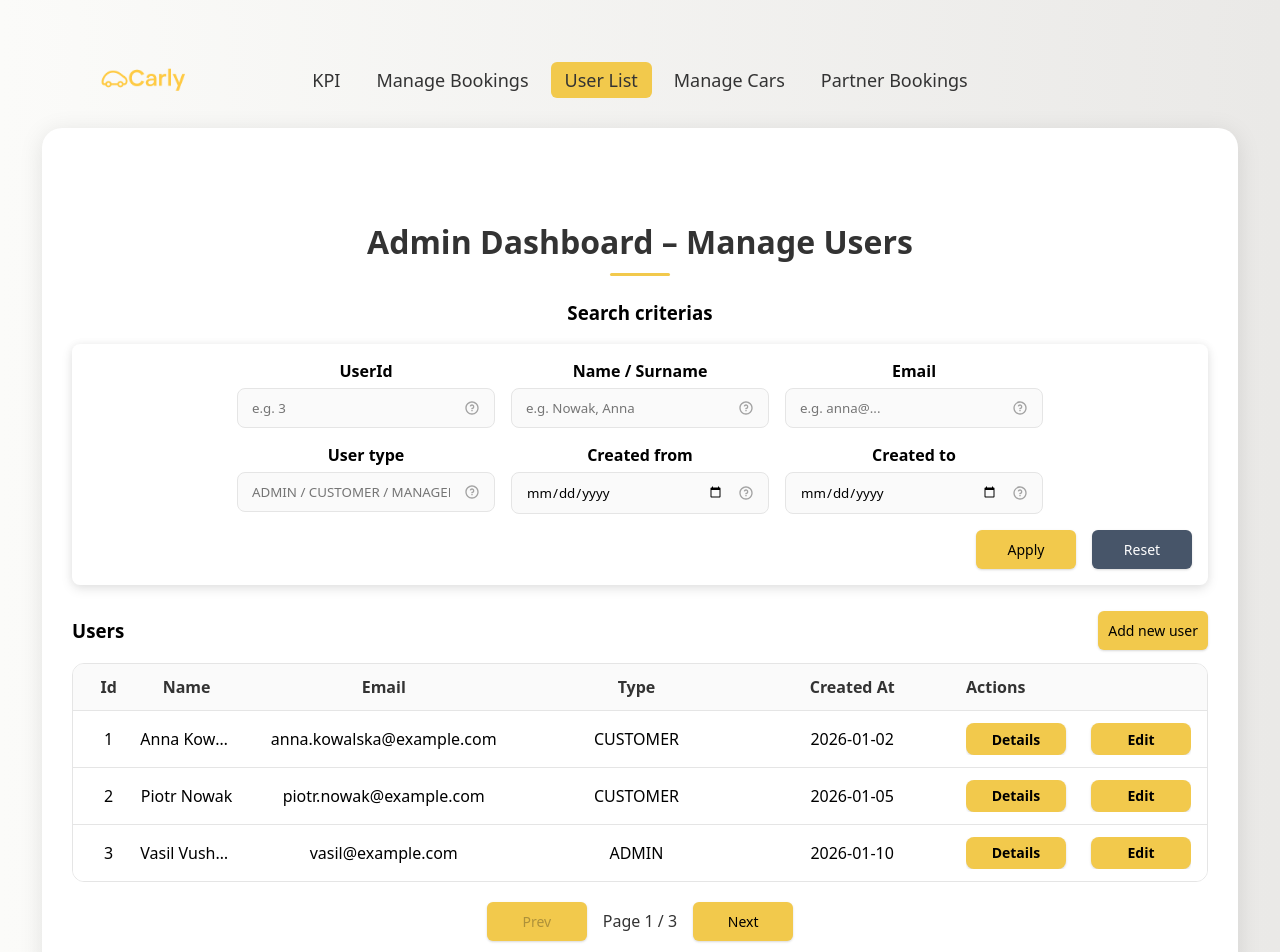
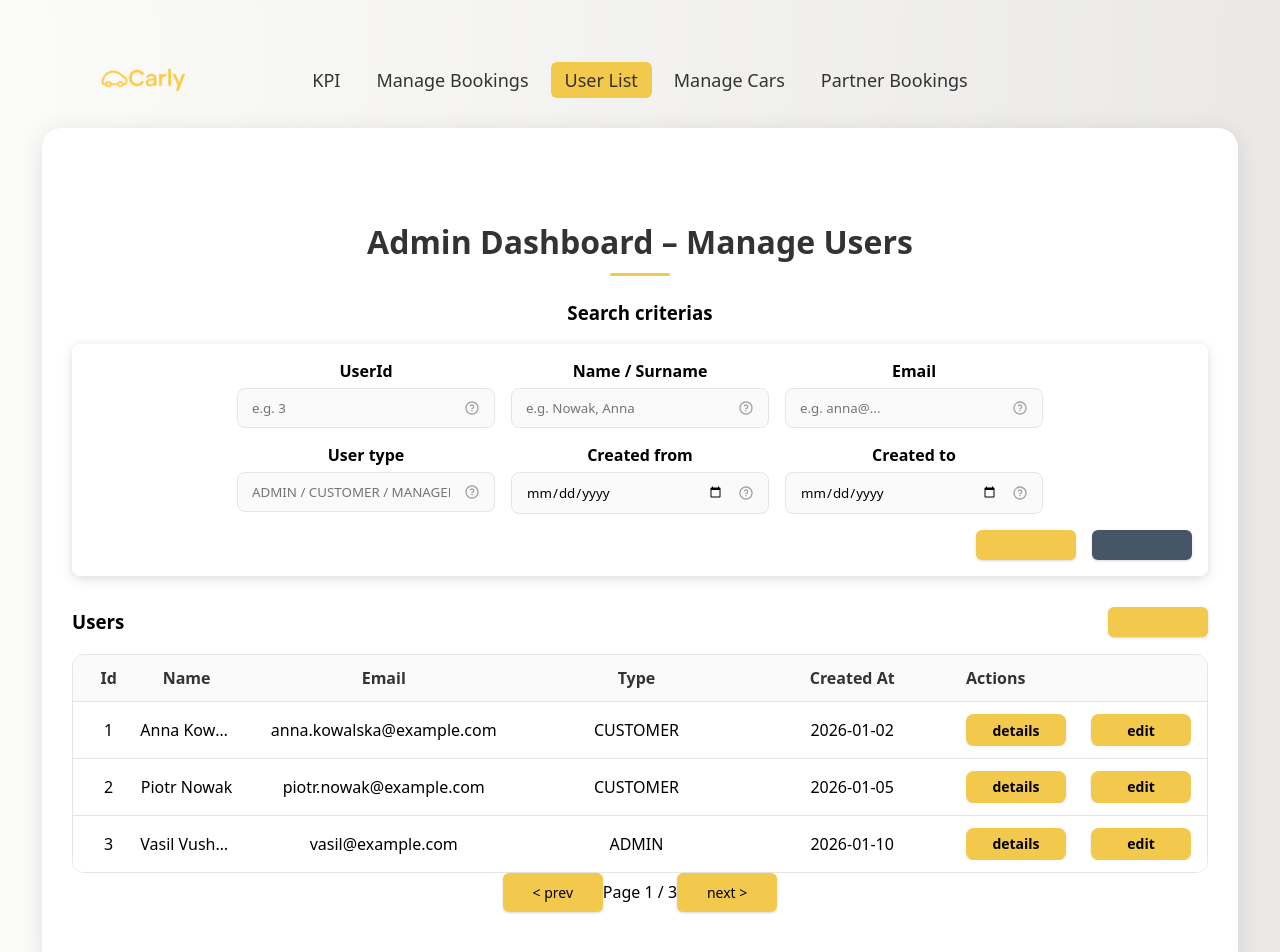
Before and after one commit to vushauv/Carly, a React (Vite) app in the folder web/: page /users in a window 1280 px wide. Shown: the top 952 px of the page. Built offline with nearby package versions, Linux system fonts and the light colour scheme.

Commit message:
feat: all code, redefined button usage for pagination component, considered to be changed for adding handlers

```diff
--- a/web/src/components/Button/Button.tsx
+++ b/web/src/components/Button/Button.tsx
@@ -3,26 +3,23 @@ import styles from "./Button.module.css";
 import type { ButtonHTMLAttributes } from "react";
 
 export interface ButtonProps extends ButtonHTMLAttributes<HTMLButtonElement> {
-  children: string;
+  label: string;
   color?: "primary" | "secondary";
 }
 
 const Button = ({
-  children,
+  label,
   className,
   color = "primary",
-  ...props
 }: ButtonProps) => {
-  //...props to pass any other button attributes like onClick, disabled, etc.
   return (
     <button
       className={cn(styles.button, className, {
         [styles.primary]: color === "primary",
         [styles.secondary]: color === "secondary",
       })}
-      {...props}
     >
-      {children}
+      {label}
     </button>
   );
 };
--- a/web/src/components/DataTable/DataTable.tsx
+++ b/web/src/components/DataTable/DataTable.tsx
@@ -78,6 +78,7 @@ export default function DataTable<T>({
                   key={a.id}
                   disabled={a.isDisabled?.(row)}
                   onClick={() => a.onClick(row)}
+                  label={a.id}
                 >
                   {a.label}
                 </Button>
--- /dev/null
+++ b/web/src/components/Pagination/Pagination.tsx
@@ -0,0 +1,54 @@
+import React from "react";
+import Button from "../Button/Button.tsx";
+import styles from "./Pagination.module.css";
+
+type PaginationProps = {
+  currentPage: number;          // 1-based
+  totalPages: number;           // >= 1
+
+  onPrev: () => void;
+  onNext: () => void;
+
+  // Optional extras
+  className?: string;
+  disabled?: boolean;           // disable whole pagination
+  showPageInfo?: boolean;       // default true
+  prevLabel?: React.ReactNode;  // default "Prev"
+  nextLabel?: React.ReactNode;  // default "Next"
+};
+
+export default function Pagination({
+  currentPage,
+  totalPages,
+  onPrev,
+  onNext,
+  className,
+  disabled = false,
+  showPageInfo = true,
+  prevLabel = "Prev",
+  nextLabel = "Next",
+}: PaginationProps) {
+  const safeTotal = Math.max(1, totalPages);
+  const safeCurrent = Math.min(Math.max(1, currentPage), safeTotal);
+
+  const prevDisabled = disabled || safeCurrent <= 1;
+  const nextDisabled = disabled || safeCurrent >= safeTotal;
+
+  return (
+    <div className={`${styles.pagination} ${className ?? ""}`}>
+      <Button disabled={prevDisabled} onClick={onPrev} label="< prev">
+        {prevLabel}
+      </Button>
+
+      {showPageInfo && (
+        <span className={styles.pageInfo}>
+          Page {safeCurrent} / {safeTotal}
+        </span>
+      )}
+
+      <Button disabled={nextDisabled} onClick={onNext} label="next >">
+        {nextLabel}
+      </Button>
+    </div>
+  );
+}
--- a/web/src/components/UsersPage/UsersPage.tsx
+++ b/web/src/components/UsersPage/UsersPage.tsx
@@ -1,5 +1,4 @@
 import { useEffect, useState } from "react";
-import Button from "../Button/Button";
 import styles from "./UsersPage.module.css";
 import AddNewEntityComponent from "../AddNewEntityComponent/AddNewComponent";
 import FiltersForm from "../FiltersForm/FiltersForm";
@@ -9,6 +8,7 @@ import { type Filters, defaultFilters, type UserFilterKey, userFilterFields } fr
 import DataTable from "../DataTable/DataTable";
 import { usersColumns, usersRowKey, usersActions } from "./datatable.conf.ts";
 import { useMemo } from "react";
+import Pagination from "../Pagination/Pagination.tsx";
 
 
 const PAGE_SIZE = 3;
@@ -77,17 +77,11 @@ const ManageUsersPage = () => {
         columns={columns}
         actions={usersActions}
         emptyText="No users found."
-        styles={{
-          table: styles.table,
-          tableHeader: styles.tableHeader,
-          tableRow: styles.tableRow,
-          empty: styles.empty,
-          actionsHeader: styles.actionsHeader,
-          actionButtons: styles.actionButtons,
-        }}
       />
 
-      <div className={styles.pagination}>
+
+
+      {/* <div className={styles.pagination}>
         <Button
           disabled={currentPage === 1}
         >
@@ -103,7 +97,22 @@ const ManageUsersPage = () => {
         >
           Next
         </Button>
-      </div>
+      </div> */}
+
+      <Pagination
+        currentPage={currentPage}
+        totalPages={totalPages}
+        onPrev={() => {
+          const newPage = Math.max(1, currentPage - 1);
+          setCurrentPage(newPage);
+          loadUsersPage(newPage);
+        }}
+        onNext={() => {
+          const newPage = Math.min(totalPages, currentPage + 1);
+          setCurrentPage(newPage);
+          loadUsersPage(newPage);
+        }}
+      />
     </div>
   );
 };
```
Also changed, not shown: web/src/components/Pagination/Pagination.module.css (added).
